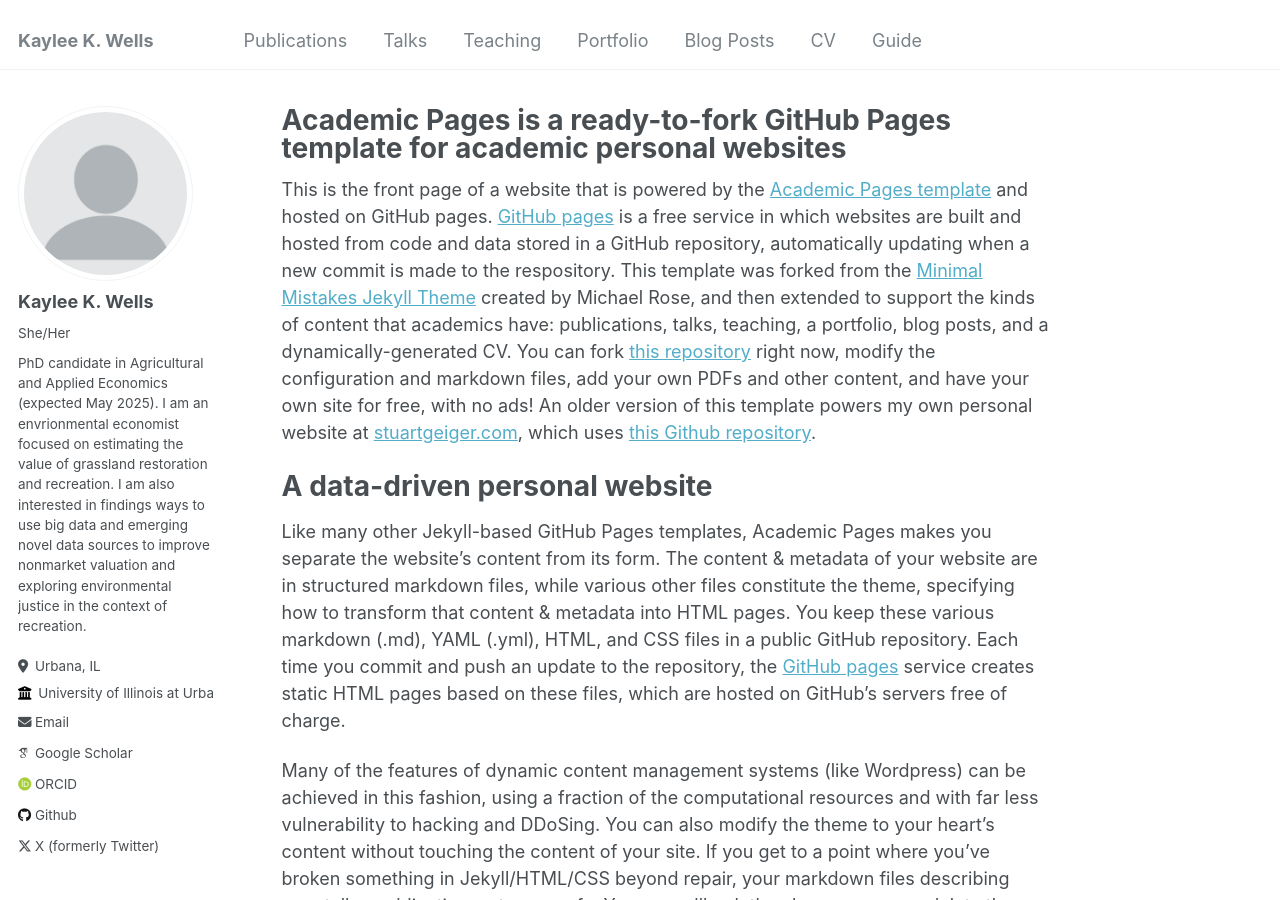
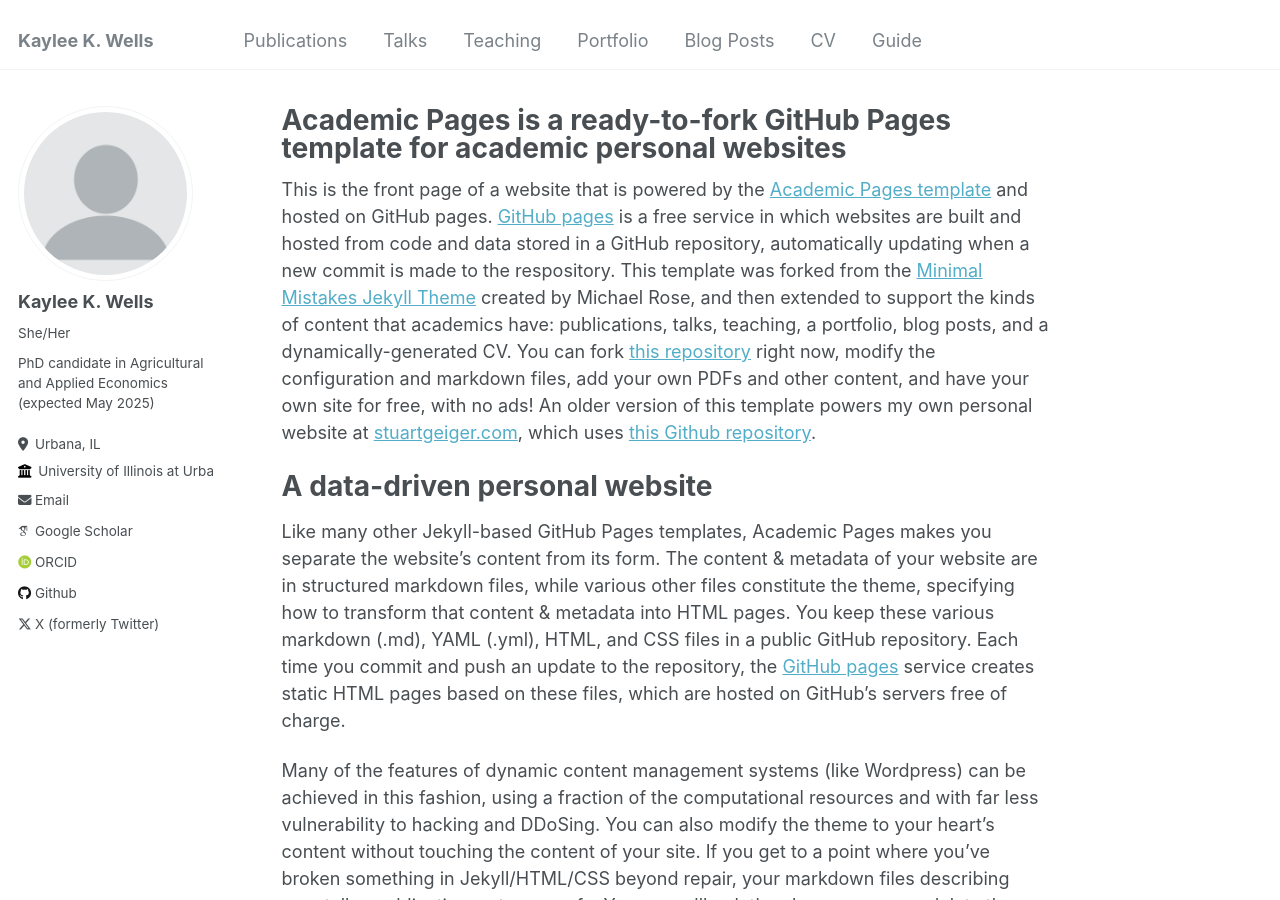
Before and after one commit to KayleeWells/KayleeWells.github.io, a Jekyll site: the page built from _pages/about.md, in a window 1280 px wide and 900 px high. Built offline with Jekyll 4.4.1, drawn with Linux system fonts in a browser that asks for light colours; some web fonts are replaced.

Commit message:
Update _config.yml

```diff
--- a/_config.yml
+++ b/_config.yml
@@ -24,7 +24,7 @@ author:
   avatar           : "profile.png"
   name             : "Kaylee K. Wells"
   pronouns         : "She/Her"
-  bio              : "PhD candidate in Agricultural and Applied Economics (expected May 2025).\n\n I am an envrionmental economist focused on estimating the value of grassland restoration and recreation. I am also interested in findings ways to use big data and emerging novel data sources to improve nonmarket valuation and exploring environmental justice in the context of recreation. "
+  bio              : "PhD candidate in Agricultural and Applied Economics (expected May 2025)"
   location         : "Urbana, IL"
   employer         : "University of Illinois at Urbana-Champaign"
   uri              : # URL
```
